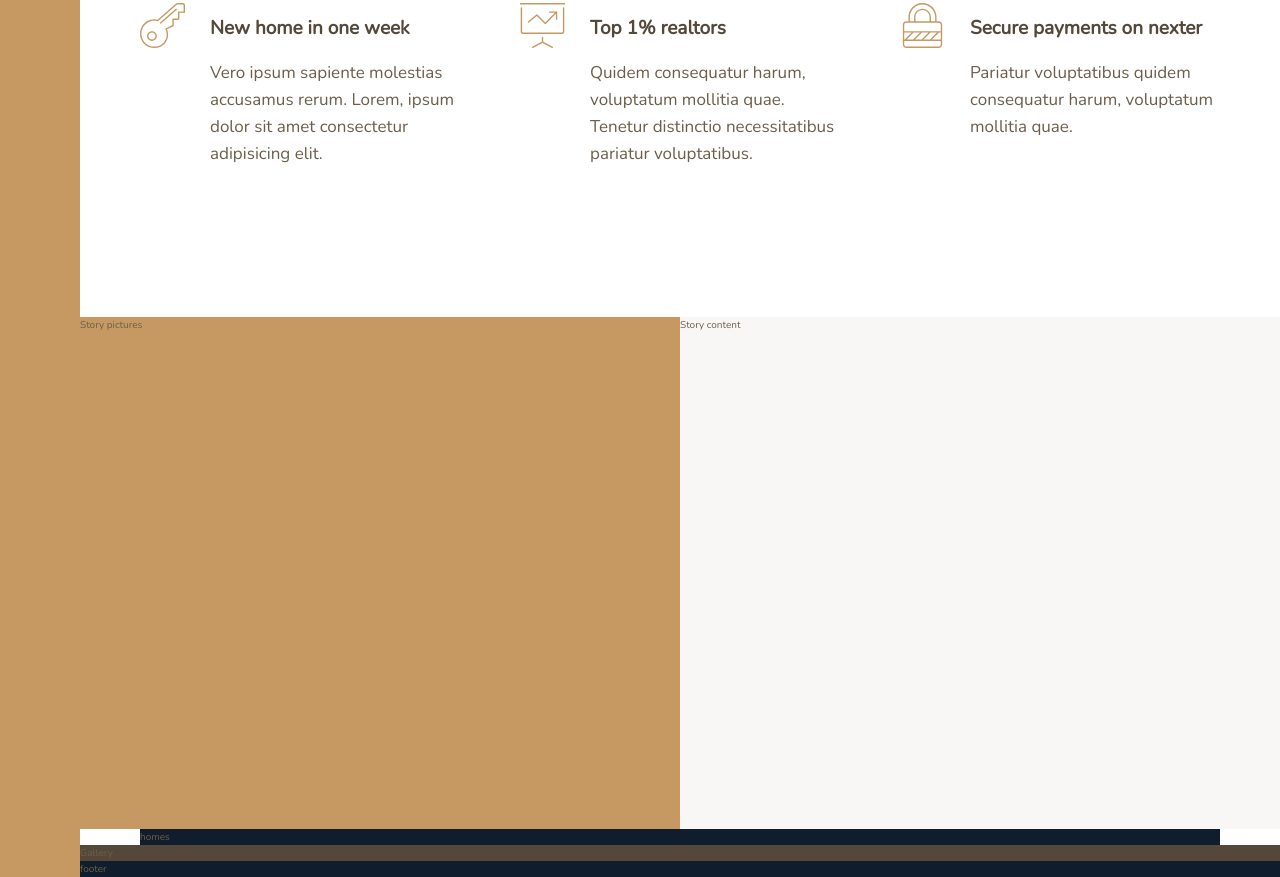
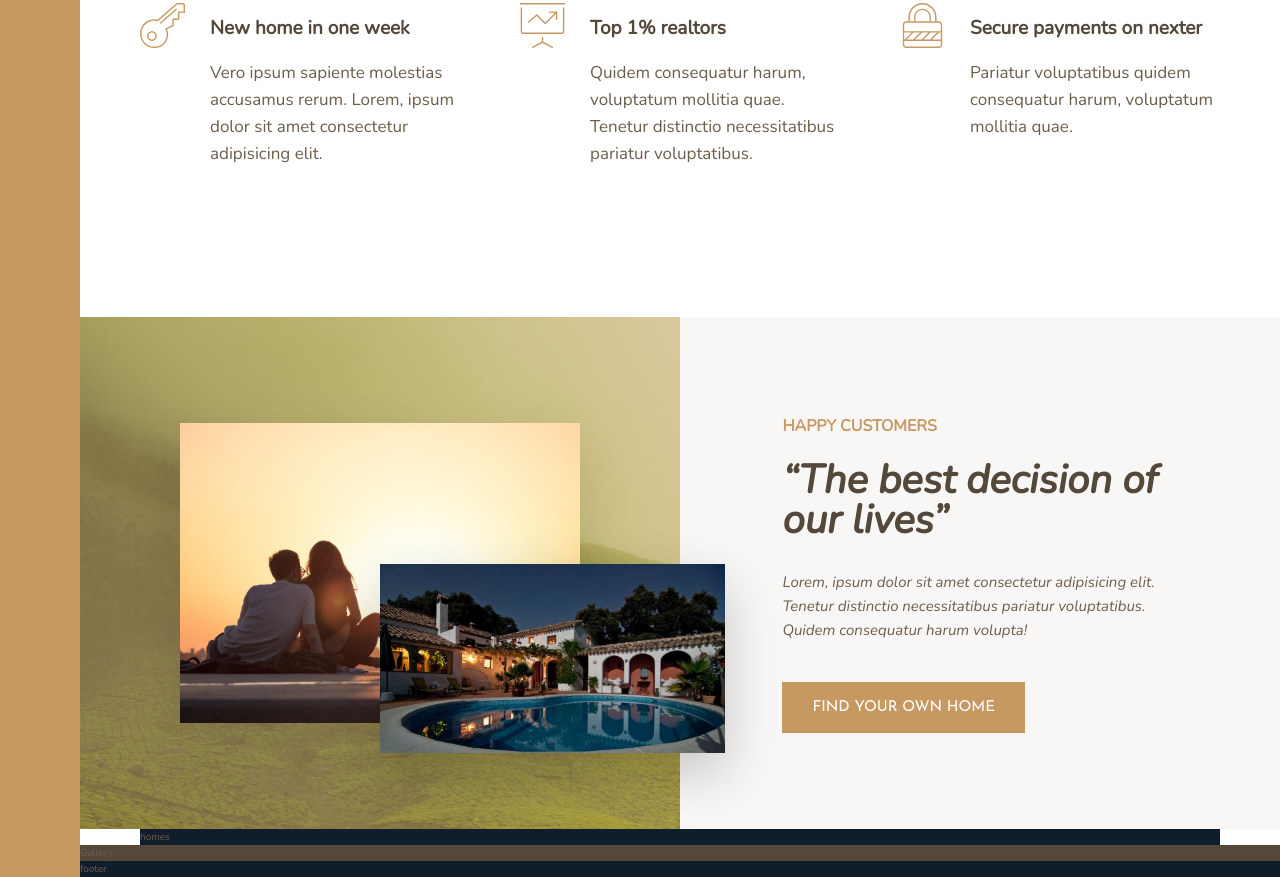
Before and after one commit to ShaxaY/Nexter, a website: page index.html in a window 1280 px wide. Shown: the part 991-1868 px from the top of the page. Drawn offline with nearby package versions, Linux system fonts and the light colour scheme.

Commit message:
feat: implement story section

```diff
--- a/index.html
+++ b/index.html
@@ -70,11 +70,17 @@
         </section>
 
         <div class="story__pictures">
-            Story pictures
+            <img src="img/story-1.jpeg" alt="Couple with new House" class="story__img--1">
+            <img src="img/story-2.jpeg" alt="New House" class="story__img--2">
         </div>
 
         <div class="story__content">
-            Story content
+            <h3 class="heading-3 mb-sm">Happy Customers</h3>
+            <h2 class="heading-2 heading-2--dark mb-md">&ldquo;The best decision of our lives&rdquo;</h2>
+            <p class="story__text">
+                Lorem, ipsum dolor sit amet consectetur adipisicing elit. Tenetur distinctio necessitatibus pariatur voluptatibus. Quidem consequatur harum volupta!
+            </p>
+            <button class="btn">Find your own home</button>
         </div>
 
         <section class="homes">
--- a/sass/_story.scss
+++ b/sass/_story.scss
@@ -1,11 +1,48 @@
 .story {
     &__pictures {
         background-color: $color-primary;
+        background-image: linear-gradient(rgba($color-primary, .5), rgba($color-primary, .5)), url("../img/back.jpg");
         grid-column: full-start / col-end 4;
+
+        display: grid;
+        grid-template-columns: repeat(6, 1fr);
+        grid-template-rows: repeat(6, 1fr);
+        align-items: center;
+    }
+
+    &__img {
+
+        &--1 {
+            width: 100%;
+            grid-row: 2 / 6;
+            grid-column: 2 / 6;
+            box-shadow: 0 2rem 5rem rgba(#000, .1);
+        }
+
+        &--2 {
+            width: 115%;
+            grid-row: 4 / 6;
+            grid-column: 4 / 7;
+            box-shadow: 0 2rem 5rem rgba(#000, .2);
+            z-index: 20;
+        }
     }
 
     &__content {
+        grid-column: col-start 5 / full-end;
+
+        display: grid;
+        align-content: center;
+        justify-items: start;
+
         background-color: $color-grey-light-1;
-        grid-column: col-start 5 / full-end;
+
+        padding: 6rem 8vw;
+    }
+
+    &__text {
+        font-size: 1.5rem;
+        font-style: italic;
+        margin-bottom: 4rem;
     }
 }
--- a/sass/_typography.scss
+++ b/sass/_typography.scss
@@ -7,18 +7,41 @@
     }
 
     &-2 {
+        font-size: 4rem;
+        font-style: italic;
+        line-height: 1;
 
+        &--light { color: $color-grey-light-1;}
+        &--dark { color: $color-grey-dark-1;}
     }
 
     &-3 {
-
+        font-size: 1.6rem;
+        color: $color-primary;
+        text-transform: uppercase;
     }
 
     &-4 {
         font-size: 1.9rem;
 
         &--light { color: $color-grey-light-1;}
-
         &--dark { color: $color-grey-dark-1;}
     }
 }
+
+.btn {
+    background-color: $color-primary;
+    color: #fff;
+    border: none;
+    border-radius: 0;
+    font-family: $font-display;
+    font-size: 1.5rem;
+    text-transform: uppercase;
+    padding: 1.8rem 3rem;
+    cursor: pointer;
+    transition: all .3s;
+
+    &:hover {
+        background-color: $color-primary-dark;
+    }
+}
--- /dev/null
+++ b/sass/_utilities.scss
@@ -0,0 +1,4 @@
+.mb-sm {margin-bottom: 2rem;}
+.mb-md {margin-bottom: 3rem;}
+.mb-lg {margin-bottom: 4rem;}
+.mb-hg {margin-bottom: 8rem;}
--- a/sass/main.scss
+++ b/sass/main.scss
@@ -1,5 +1,6 @@
 @import "base";
 @import "typography";
+@import "utilities";
 
 @import "sidebar";
 @import "header";
```
Also changed, not shown: css/style.css.
